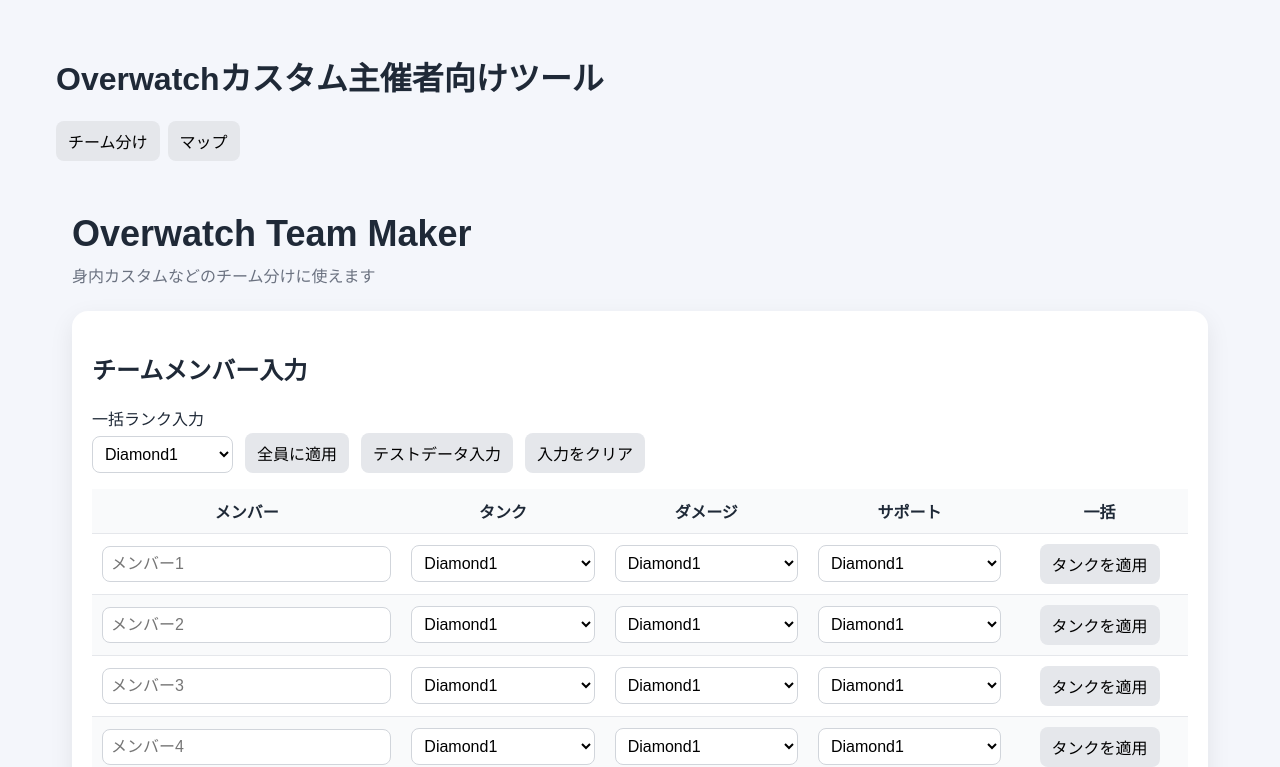
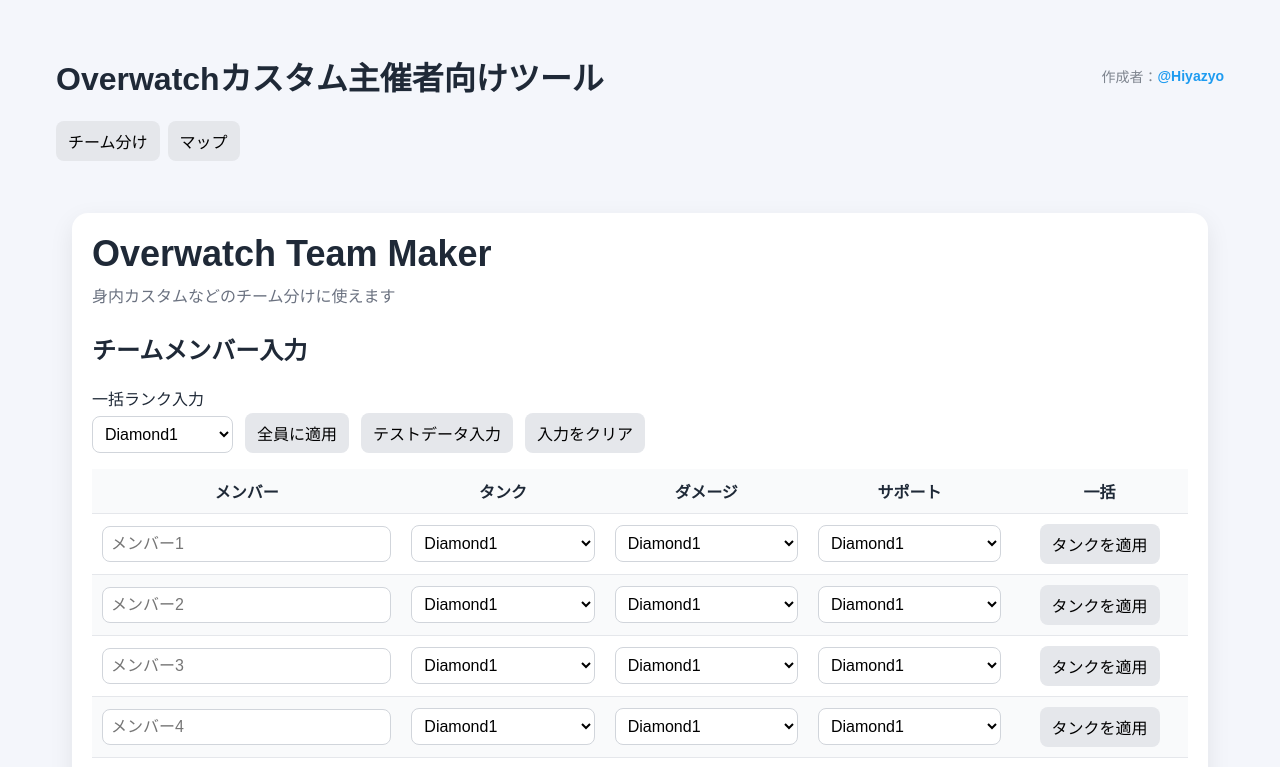
Before and after one commit to shionehayami-web/ow-team-maker, a Next.js app: page / in a window 1280 px wide. Shown: the top 767 px of the page. Built offline with nearby package versions, Linux system fonts and the light colour scheme.

Commit message:
表記調整

```diff
--- a/src/app/components/MapRoulette.tsx
+++ b/src/app/components/MapRoulette.tsx
@@ -46,6 +46,7 @@
     { name: "Colosseo", mode: "Push" },
     { name: "Esperanca", mode: "Push" },
     { name: "New Queen Street", mode: "Push" },
+    { name: "Runasapi", mode: "Push" },
 
     { name: "New Junk City", mode: "Flashpoint" },
     { name: "Suravasa", mode: "Flashpoint" },
--- a/src/app/components/TeamMaker.tsx
+++ b/src/app/components/TeamMaker.tsx
@@ -2135,7 +2135,9 @@
   ========================= */
 
   return (
-    <main className="page">
+  <main className="page">
+
+    <section className="card">
 
       <section className="hero">
 
@@ -2149,11 +2151,9 @@
 
       </section>
 
-      <section className="card">
-
-        <h2>
-          チームメンバー入力
-        </h2>
+      <h2>
+        チームメンバー入力
+      </h2>
 
         <div className="bulk">
 
--- a/src/app/globals.css
+++ b/src/app/globals.css
@@ -331,15 +331,51 @@
   }
 }
 
-.voteControl input {
-  text-align: right;
+/* =========================
+   ページ上部・作成者表示
+========================= */
+
+.pageHeader {
+  display: flex;
+  justify-content: space-between;
+  align-items: center;
+  gap: 16px;
 }
 
-.selectedColumn {
-  width: 70px;
-  min-width: 70px;
-  max-width: 70px;
-  text-align: center;
-  padding-left: 4px;
-  padding-right: 4px;
+.creator {
+  display: flex;
+  align-items: center;
+  font-size: 14px;
+  white-space: nowrap;
 }
+
+/* 「作成者：」は少し薄く */
+.creator span {
+  opacity: 0.55;
+}
+
+/* Xアカウント */
+.creatorLink {
+  color: #1d9bf0;
+  font-weight: 600;
+  text-decoration: none;
+  transition: opacity 0.2s ease;
+}
+
+.creatorLink:hover {
+  opacity: 0.7;
+  text-decoration: underline;
+}
+
+/* スマホ表示 */
+@media (max-width: 600px) {
+  .pageHeader {
+    flex-direction: column;
+    align-items: stretch;
+    gap: 4px;
+  }
+
+  .creator {
+    justify-content: flex-end;
+  }
+}
--- a/src/app/page.tsx
+++ b/src/app/page.tsx
@@ -9,7 +9,23 @@
 
   return (
     <main className="page">
-      <h1>Overwatchカスタム主催者向けツール</h1>
+
+      <div className="pageHeader">
+        <h1>Overwatchカスタム主催者向けツール</h1>
+
+        <div className="creator">
+          <span>作成者：</span>
+
+          <a
+            href="https://x.com/Hiyazyo"
+            target="_blank"
+            rel="noopener noreferrer"
+            className="creatorLink"
+          >
+            @Hiyazyo
+          </a>
+        </div>
+      </div>
 
       <div className="tabs">
         <button onClick={() => setTab("team")}>
```
